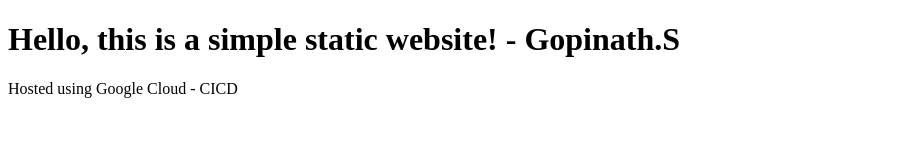
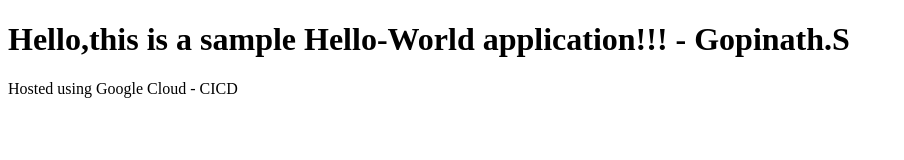
Before and after one commit to gopinath940/gopi-test-cicd, a plain HTML site: page index.html in a window 1280 px wide. Shown: the whole page, without its empty margins (0-904 px from the left). Drawn offline with Linux system fonts and the light colour scheme.

Commit message:
hello-world

```diff
--- a/index.html
+++ b/index.html
@@ -4,7 +4,7 @@
     <title>My Static Page</title>
 </head>
 <body>
-    <h1>Hello, this is a simple static website! - Gopinath.S </h1>
+    <h1>Hello,this is a sample Hello-World application!!! - Gopinath.S </h1>
     <p>Hosted using Google Cloud - CICD </p>
 </body>
 </html>
```
